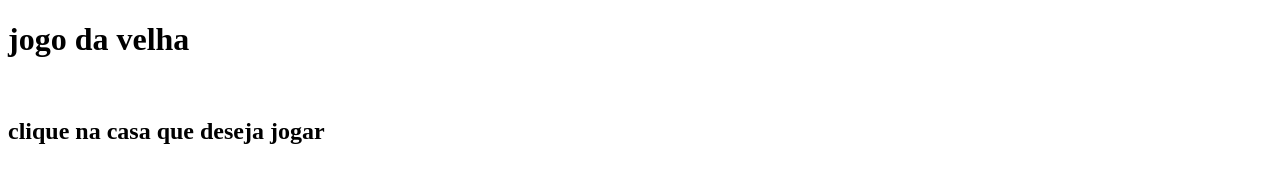
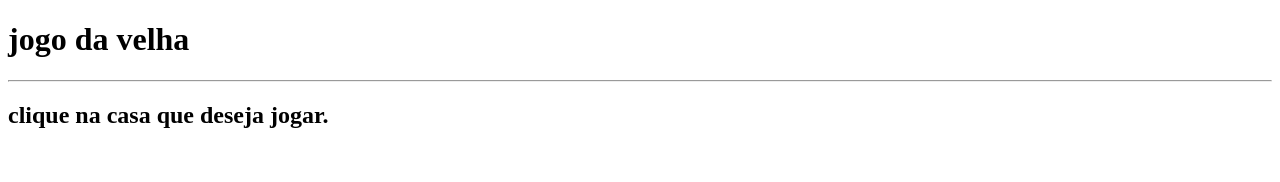
Before and after one commit to LuizBolsonaro22/jogoDaVelha, a plain HTML site: page index.html in a window 1280 px wide. Drawn offline with Linux system fonts and the light colour scheme.

Commit message:
quero um BBC

```diff
--- a/index.html
+++ b/index.html
@@ -4,11 +4,12 @@
     <meta charset="UTF-8">
     <meta name="viewport" content="width=device-width, initial-scale=1.0">
     <title>jogo da velha</title>
+    <script src="jogo.js" defer></script>
 </head>
 <body>
     <h1>jogo da velha</h1>
-    <br>
-    <h2>clique na casa que deseja jogar</h2>
+    <hr>
+    <h2>clique na casa que deseja jogar.</h2>
     <br><br>
 </body>
 </html>
```
